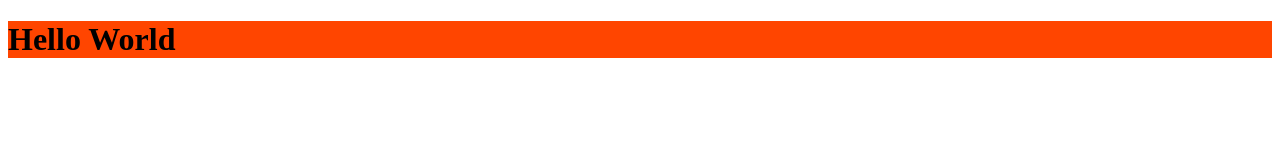
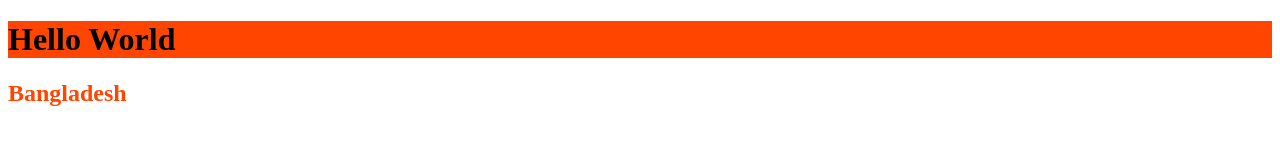
Before and after one commit to aminbabu12/Portfolio-Website, a plain HTML site: page index.html in a window 1280 px wide. Drawn offline with Linux system fonts and the light colour scheme.

Commit message:
added ok

```diff
--- a/index.html
+++ b/index.html
@@ -8,5 +8,6 @@
 </head>
 <body>
   <h1>Hello World</h1>
+  <h2>Bangladesh</h2>
 </body>
 </html>
--- a/styles.css
+++ b/styles.css
@@ -1,3 +1,7 @@
 h1{
   background-color: orangered;
 }
+
+h2{
+  color: orangered;
+}
```
